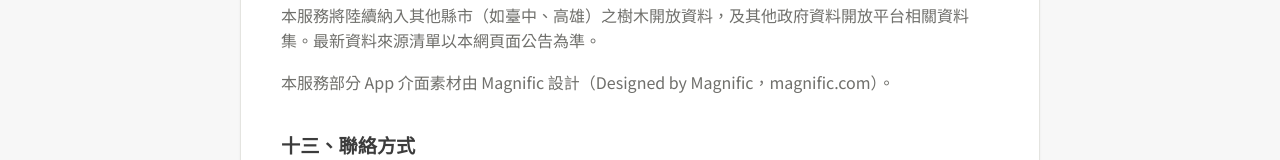
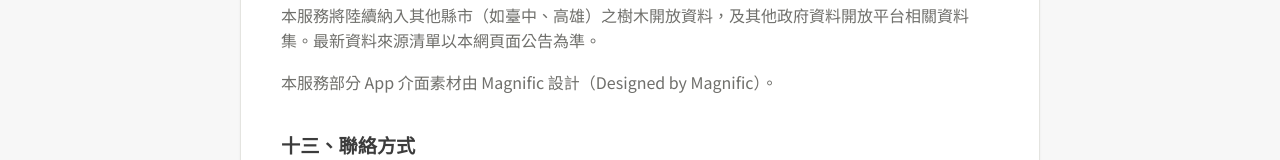
Before and after one commit to shiaupingj/appspdoit, a plain HTML site: page legal/treway-terms.html in a window 1280 px wide. Shown: the part 4229-4389 px from the top of the page. Drawn offline with Linux system fonts and the light colour scheme.

Commit message:
TreWay terms §12: link the word Magnific instead of trailing URL
Co-Authored-By: Claude Opus 4.8 <noreply@anthropic.com>

```diff
--- a/legal/treway-terms.html
+++ b/legal/treway-terms.html
@@ -151,7 +151,7 @@
     <p>以上資料依《政府資料開放授權條款第 1 版》（授權條款全文：<a href="https://data.gov.tw/license" target="_blank" rel="noopener">data.gov.tw/license</a>）授權使用；資料僅供參考，不代表政府立場，可能存在誤差，不保證完全準確。</p>
     <p>除上述開放資料外，本服務亦包含由 TreWay 自行實地調查、建置之樹木資料（含定位、照片、樹種辨識與說明文字）。此部分資料非屬前述政府開放資料，其著作權及相關權利由 TreWay 保有，不適用《政府資料開放授權條款》。前述自建資料同樣可能存在誤差，僅供參考，不保證完全準確。</p>
     <p>本服務將陸續納入其他縣市（如臺中、高雄）之樹木開放資料，及其他政府資料開放平台相關資料集。最新資料來源清單以本網頁面公告為準。</p>
-    <p>本服務部分 App 介面素材由 Magnific 設計（Designed by Magnific，<a href="https://www.magnific.com/" target="_blank" rel="noopener">magnific.com</a>）。</p>
+    <p>本服務部分 App 介面素材由 <a href="https://www.magnific.com/" target="_blank" rel="noopener">Magnific</a> 設計（Designed by Magnific）。</p>
 
     <h2>十三、聯絡方式</h2>
     <p>如有條款相關問題，請聯絡：Email：<a href="mailto:appspdoit@gmail.com">appspdoit@gmail.com</a></p>
```
